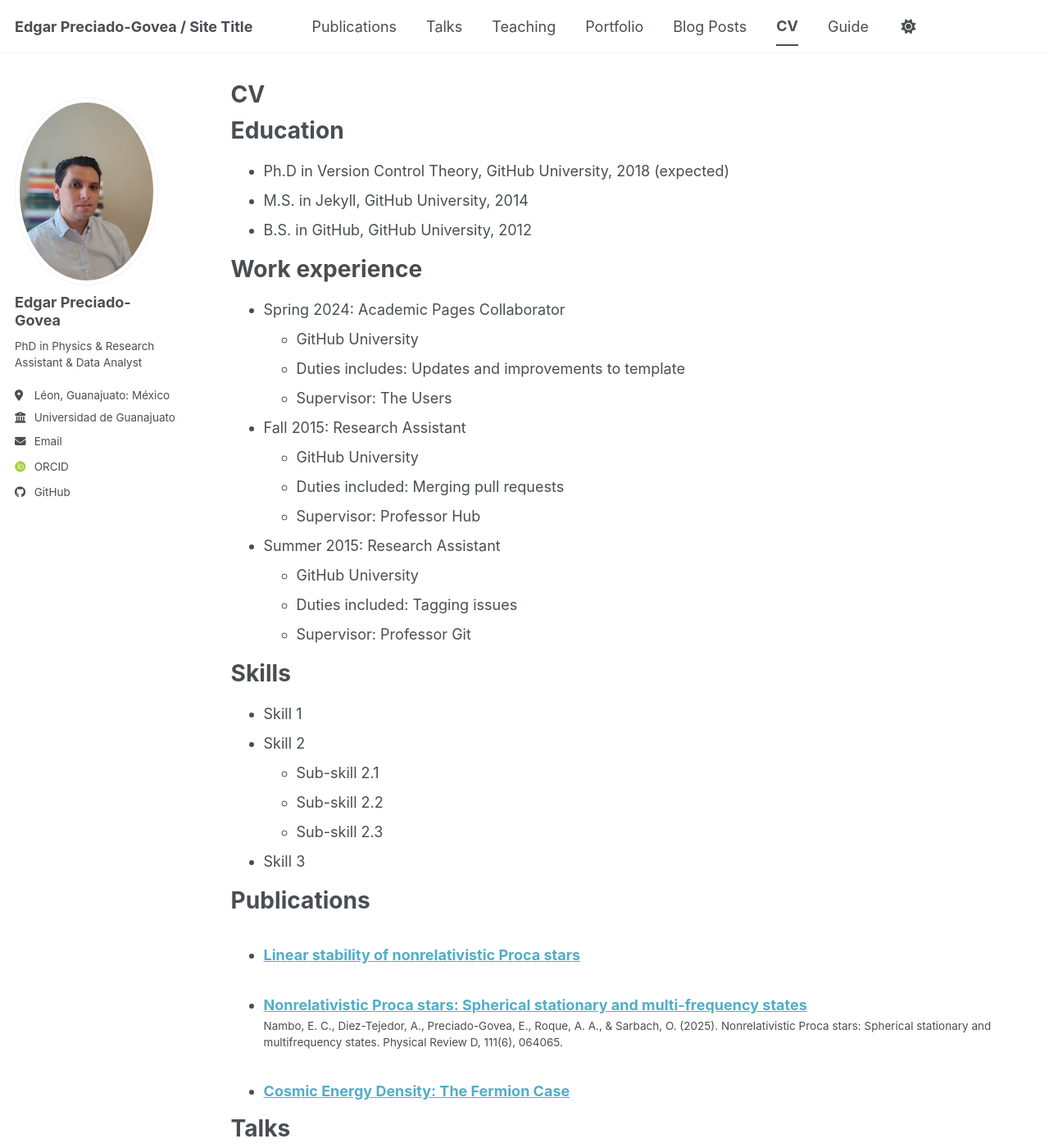
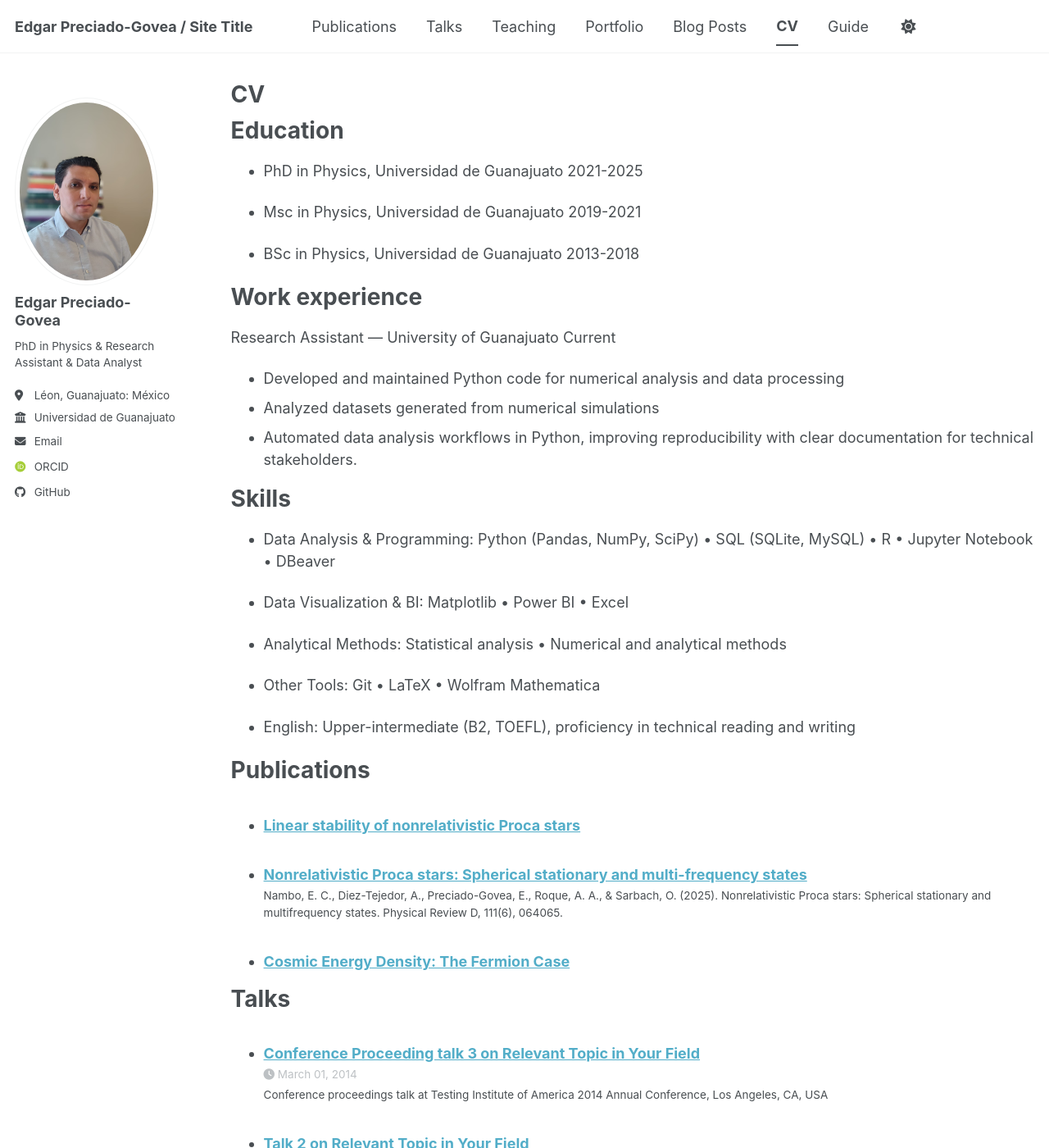
Before and after one commit to edgargovea/edgarpgovea.github.io, a Jekyll site: the page built from _pages/cv.md, in a window 1280 px wide and 1400 px high. Shown: the whole window at 82% size. Built offline with Jekyll 4.4.1, drawn with Linux system fonts in a browser that asks for light colours; some web fonts are replaced; a script bundle is joined from its source files by our own code; library files that are not in the unit come from our copies; some of the changed text lies outside the part shown.

Commit message:
Update cv.md

```diff
--- a/_pages/cv.md
+++ b/_pages/cv.md
@@ -11,35 +11,43 @@ redirect_from:
 
 Education
 ======
-* Ph.D in Version Control Theory, GitHub University, 2018 (expected)
-* M.S. in Jekyll, GitHub University, 2014
-* B.S. in GitHub, GitHub University, 2012
+* PhD in Physics, Universidad de Guanajuato
+2021-2025
+
+
+* Msc in Physics, Universidad de Guanajuato
+2019-2021
+
+* BSc in Physics, Universidad de Guanajuato
+2013-2018
+
 
 Work experience
 ======
-* Spring 2024: Academic Pages Collaborator
-  * GitHub University
-  * Duties includes: Updates and improvements to template
-  * Supervisor: The Users
+Research Assistant — University of Guanajuato
+Current
 
-* Fall 2015: Research Assistant
-  * GitHub University
-  * Duties included: Merging pull requests
-  * Supervisor: Professor Hub
+*	Developed and maintained Python code for numerical analysis and data processing
+*	Analyzed datasets generated from numerical simulations
+*	Automated data analysis workflows in Python, improving reproducibility with clear documentation for technical stakeholders.
 
-* Summer 2015: Research Assistant
-  * GitHub University
-  * Duties included: Tagging issues
-  * Supervisor: Professor Git
 
 Skills
 ======
-* Skill 1
-* Skill 2
-  * Sub-skill 2.1
-  * Sub-skill 2.2
-  * Sub-skill 2.3
-* Skill 3
+* Data Analysis & Programming:
+Python (Pandas, NumPy, SciPy) • SQL (SQLite, MySQL) • R • Jupyter Notebook • DBeaver
+
+* Data Visualization & BI:
+  Matplotlib • Power BI • Excel
+
+* Analytical Methods:
+Statistical analysis • Numerical and analytical methods
+
+* Other Tools:
+Git • LaTeX • Wolfram Mathematica
+
+* English: Upper-intermediate (B2, TOEFL), proficiency in technical reading and writing
+
 
 Publications
 ======
@@ -58,7 +66,3 @@ Teaching
   <ul>{% for post in site.teaching reversed %}
     {% include archive-single-cv.html %}
   {% endfor %}</ul>
-
-Service and leadership
-======
-* Currently signed in to 43 different slack teams
```
